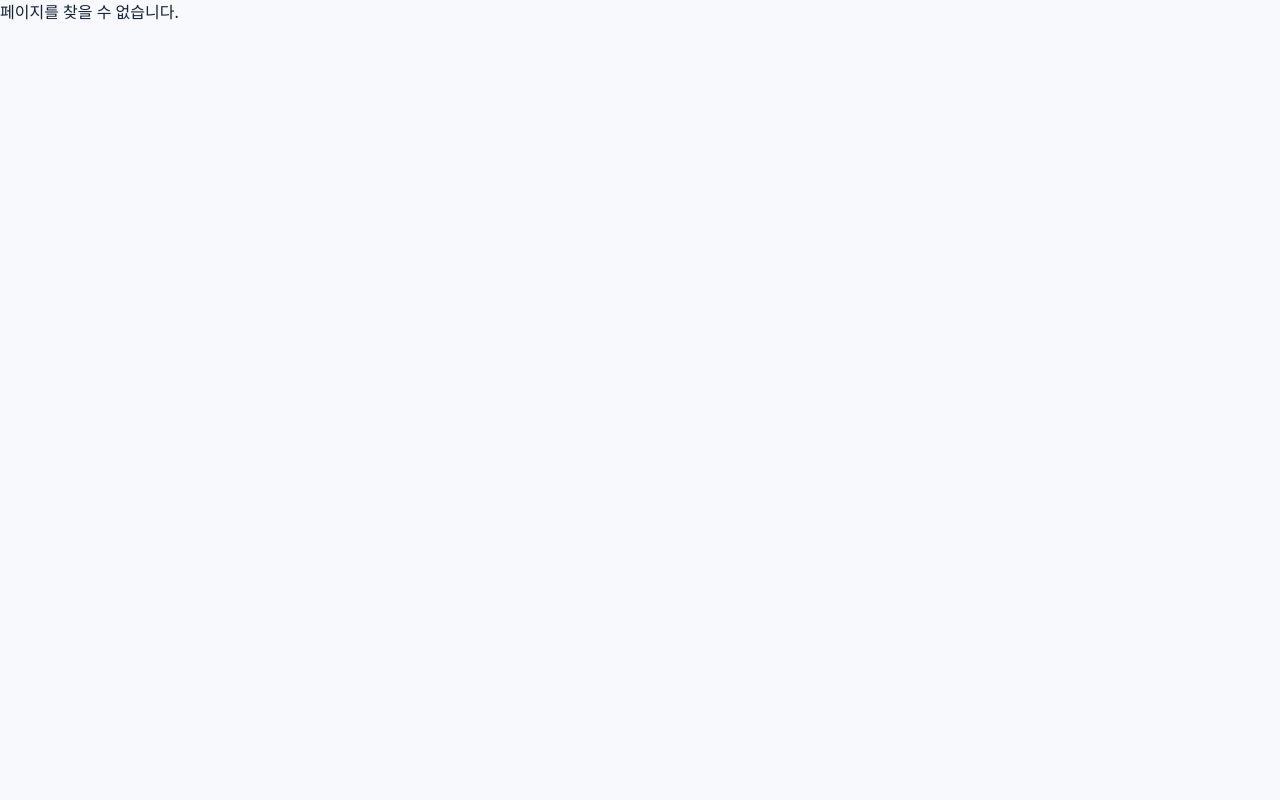
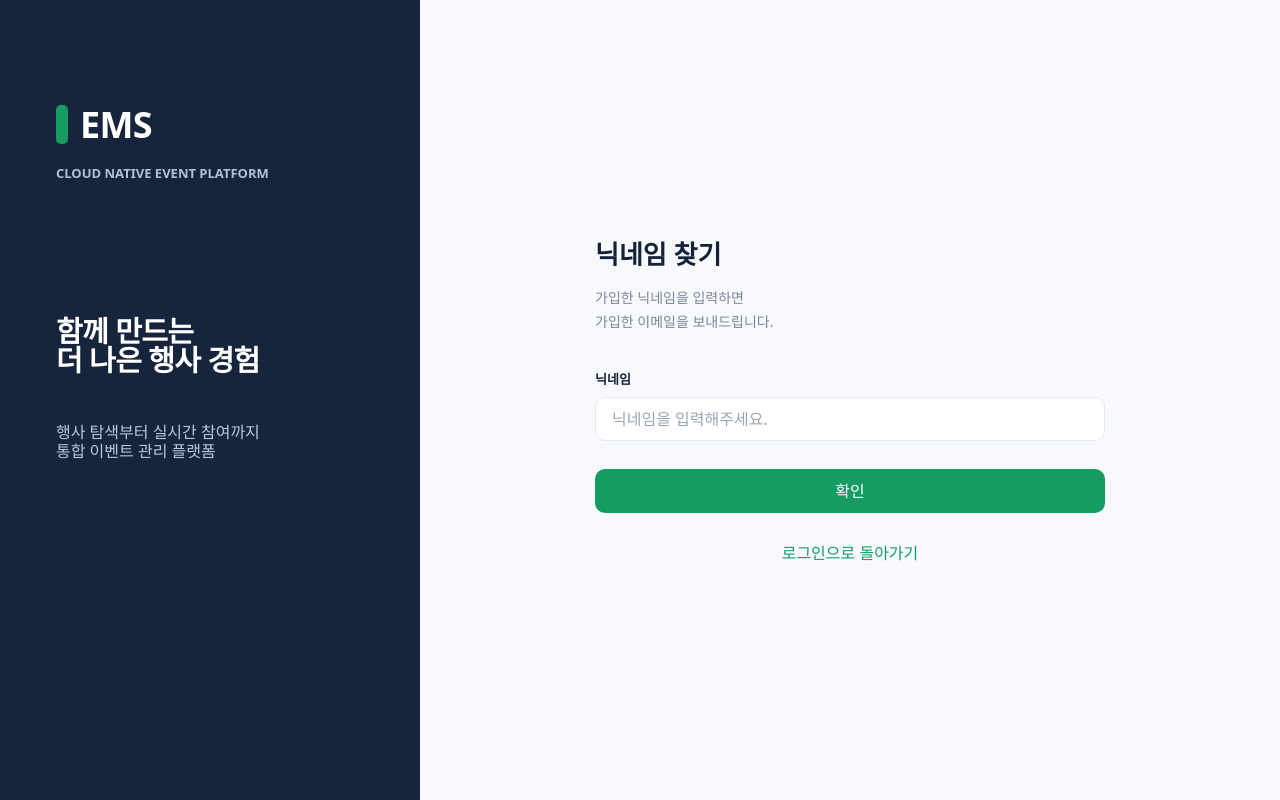
Before and after one commit to OZA-bot-droid/ems, a React (Vite) app in the folder frontend/: page /email/found in a window 1280 px wide. Built offline with nearby package versions, Linux system fonts and the light colour scheme.

Commit message:
닉네임 중복 확인 및 이메일 찾기

```diff
--- a/frontend/src/app/router.jsx
+++ b/frontend/src/app/router.jsx
@@ -23,6 +23,7 @@ import PollListPage from '../features/interaction/pages/PollListPage';
 
 // 투표 결과
 import PollResultPage from '../features/interaction/pages/PollResultPage';
+import EmailFound from '../features/member/pages/EmailFound';
 
 function EventDetailRoute() {
   const { eventId } = useParams();
@@ -45,6 +46,7 @@ export const router = createBrowserRouter([
   { path: '/oauth-success', element: <OAuthCallbackPage /> },
   { path: '/events', element: <EventDiscoveryPage /> },
   { path: '/events/:eventId', element: <EventDetailRoute /> },
+  { path: '/email/found', element: <EmailFound /> },
   {
     element: <ProtectedRoute />,
     children: [
--- a/frontend/src/features/member/api/memberApi.js
+++ b/frontend/src/features/member/api/memberApi.js
@@ -46,4 +46,7 @@ export const memberApi = {
   passwordChange: async (currentPassword, newPassword) =>
     responseData(await api.post('/members/password/change', { currentPassword, newPassword })),
   updateMe: async (name) => responseData(await api.patch('/members/me', { name })),
+  emailFound: async (name) => responseData(await publicApi.post('/members/email/found', { name })),
+  nameDuplicateCheck: async (name) =>
+    responseData(await publicApi.post('/members/name/duplicate', { name })),
 };
--- /dev/null
+++ b/frontend/src/features/member/pages/EmailFound.jsx
@@ -0,0 +1,83 @@
+import React, { useState } from 'react';
+import NoLoginHeaders from '../components/NoLoginHeaders';
+import { memberApi } from '../api/memberApi';
+import { mapClassNames } from '../../../styles/classNames.js';
+import module0 from '../../../styles/member.module.scss';
+import { useNavigate } from 'react-router-dom';
+const cx = (value) => mapClassNames(value, module0);
+
+const EmailFound = () => {
+  const navigate = useNavigate();
+  const [name, setName] = useState('');
+
+  const emailFound = async (event) => {
+    event.preventDefault();
+
+    try {
+      const res = await memberApi.emailFound(name);
+
+      alert('당신의 이메일은 ' + res.data + '입니다.');
+      console.log(res);
+    } catch (err) {
+      console.error(err);
+      alert('존재하지 않는 회원입니다.');
+    }
+  };
+
+  return (
+    <main className={cx('min-h-screen bg-[#f7f9fc]')}>
+      <div className={cx('min-h-screen w-full bg-[#f7f9fc] lg:flex')}>
+        <NoLoginHeaders />
+
+        {/* main 영역 */}
+        <section className="flex flex-1 items-center justify-center px-8 py-14 sm:px-12 lg:px-[72px] lg:py-0">
+          <form onSubmit={emailFound} className="w-full max-w-[510px]">
+            <h2 className="text-[26px] font-bold text-[#142238]">닉네임 찾기</h2>
+            <p className="mt-3 text-[14px] leading-6 text-[#7a879a]">
+              가입한 닉네임을 입력하면
+              <br />
+              가입한 이메일을 보내드립니다.
+            </p>
+
+            <div className="mt-9">
+              <label
+                htmlFor="request-email"
+                className="block text-[13px] font-semibold text-[#142238]"
+              >
+                닉네임
+              </label>
+              <input
+                id="request-email"
+                type="text"
+                required
+                maxLength={254}
+                autoComplete="email"
+                value={name}
+                onChange={(event) => setName(event.target.value)}
+                placeholder="닉네임을 입력해주세요."
+                className="mt-2 h-[44px] w-full rounded-[10px] border border-[#e5e9f0] bg-white px-4 text-[13px] text-[#142238] outline-none placeholder:text-[#9aa5b4] focus:border-[#169b62] focus:ring-2 focus:ring-[#169b62]/15"
+              />
+            </div>
+
+            <button
+              type="submit"
+              className="mt-7 h-[44px] w-full rounded-[10px] bg-[#169b62] text-[13px] font-semibold text-white transition-colors hover:bg-[#128653] disabled:cursor-not-allowed disabled:opacity-60"
+            >
+              확인
+            </button>
+
+            <button
+              type="button"
+              onClick={() => navigate('/login')}
+              className="mt-7 w-full text-[13px] font-semibold text-[#169b62] hover:underline"
+            >
+              로그인으로 돌아가기
+            </button>
+          </form>
+        </section>
+      </div>
+    </main>
+  );
+};
+
+export default EmailFound;
--- a/frontend/src/features/member/pages/LoginPage.jsx
+++ b/frontend/src/features/member/pages/LoginPage.jsx
@@ -98,6 +98,14 @@ function LoginForm() {
 
         <button
           type="button"
+          onClick={() => navigate('/email/found')}
+          className={cx('block mt-[22px] text-[14px] font-semibold text-[#169b62] hover:underline')}
+        >
+          이메일을 잊어 버리셨나요?&nbsp;&nbsp; 이메일 찾기
+        </button>
+
+        <button
+          type="button"
           onClick={() => navigate('/password/request')}
           className={cx('block mt-[22px] text-[14px] font-semibold text-[#169b62] hover:underline')}
         >
--- a/frontend/src/features/member/pages/MyPage.jsx
+++ b/frontend/src/features/member/pages/MyPage.jsx
@@ -48,7 +48,7 @@ const MyPage = () => {
         }));
         setIsEditing(false);
       } else {
-        alert('이름 수정에 실패했습니다.');
+        alert('닉네임 수정에 실패했습니다.');
       }
     } catch (err) {
       console.error(err);
@@ -135,7 +135,7 @@ const MyPage = () => {
               <div className="mt-5 space-y-4 border-t border-[#e5e9f0] pt-5">
                 <div className="flex items-center justify-between">
                   <div>
-                    <p className="text-[12px] text-[#7a879a]">이름</p>
+                    <p className="text-[12px] text-[#7a879a]">닉네임</p>
 
                     {isEditing ? (
                       <input
--- a/frontend/src/features/member/pages/SignupPage.jsx
+++ b/frontend/src/features/member/pages/SignupPage.jsx
@@ -19,6 +19,9 @@ function SignupForm() {
   const [verifiedEmail, setVerifiedEmail] = useState('');
   const [sending, setSending] = useState(false);
   const [verifying, setVerifying] = useState(false);
+
+  const [nameDuplicate, setNameDuplicate] = useState(true);
+
   const [passwordConfirm, setPasswordConfirm] = useState('');
   const [role, setRole] = useState('');
   const [member, setMember] = useState({
@@ -48,6 +51,11 @@ function SignupForm() {
   // 자체 회원가입
   const handleSubmit = async (event) => {
     event.preventDefault();
+
+    if (nameDuplicate) {
+      alert('닉네임 중복 확인을 완료해주세요.');
+      return;
+    }
 
     if (!verifiedEmail || verifiedEmail !== member.email.trim().toLowerCase()) {
       alert('이메일 인증을 완료해주세요.');
@@ -144,6 +152,23 @@ function SignupForm() {
     }
   };
 
+  // 닉네임 중복 확인
+  const nameDuplicateCheck = async () => {
+    try {
+      const res = await memberApi.nameDuplicateCheck(member.name);
+
+      if (!res.data) {
+        alert('중복 확인 완료');
+        setNameDuplicate((prev) => !prev);
+      } else {
+        alert('닉네임이 중복되었습니다.');
+      }
+    } catch (err) {
+      console.log(err);
+      alert('서버 에러');
+    }
+  };
+
   return (
     <div className={cx('w-[600px] px-8')}>
       <form onSubmit={handleSubmit}>
@@ -159,8 +184,9 @@ function SignupForm() {
             htmlFor="signup-name"
             className={cx('block text-[13px] font-semibold text-[#142238]')}
           >
-            이름
+            닉네임
           </label>
+          <div className={cx('mt-2 flex gap-2')}>
             <input
               id="signup-name"
               type="text"
@@ -171,9 +197,20 @@ function SignupForm() {
               placeholder="홍길동"
               autoComplete="name"
               className={cx(
-              'mt-2 h-[44px] w-full rounded-[10px] border border-[#e5e9f0] bg-white px-4 text-[13px] text-[#142238] outline-none transition placeholder:text-[#a0a9b8] focus:border-[#169b62] focus:ring-2 focus:ring-[#169b62]/15',
+                'h-[44px] min-w-0 flex-1 rounded-[10px] border border-[#e5e9f0] bg-white px-4 text-[13px] text-[#142238] outline-none transition placeholder:text-[#a0a9b8] focus:border-[#169b62] focus:ring-2 focus:ring-[#169b62]/15',
               )}
             />
+            <button
+              type="button"
+              onClick={nameDuplicateCheck}
+              disabled={!nameDuplicate}
+              className={cx(
+                'h-[44px] shrink-0 rounded-[10px] bg-[#169b62] px-4 text-[12px] font-semibold text-white hover:bg-[#128653] disabled:opacity-50',
+              )}
+            >
+              {nameDuplicate ? '중복 확인' : '확인 완료'}
+            </button>
+          </div>
         </div>
 
         <div className={cx('mt-4')}>
```
Lines whose indentation alone changed are shown as unchanged.
